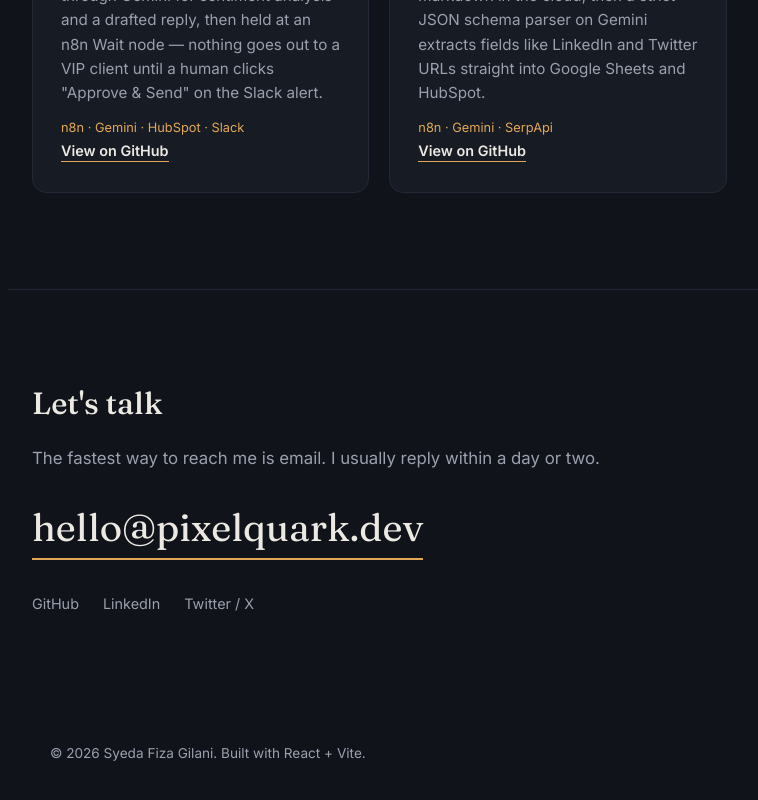
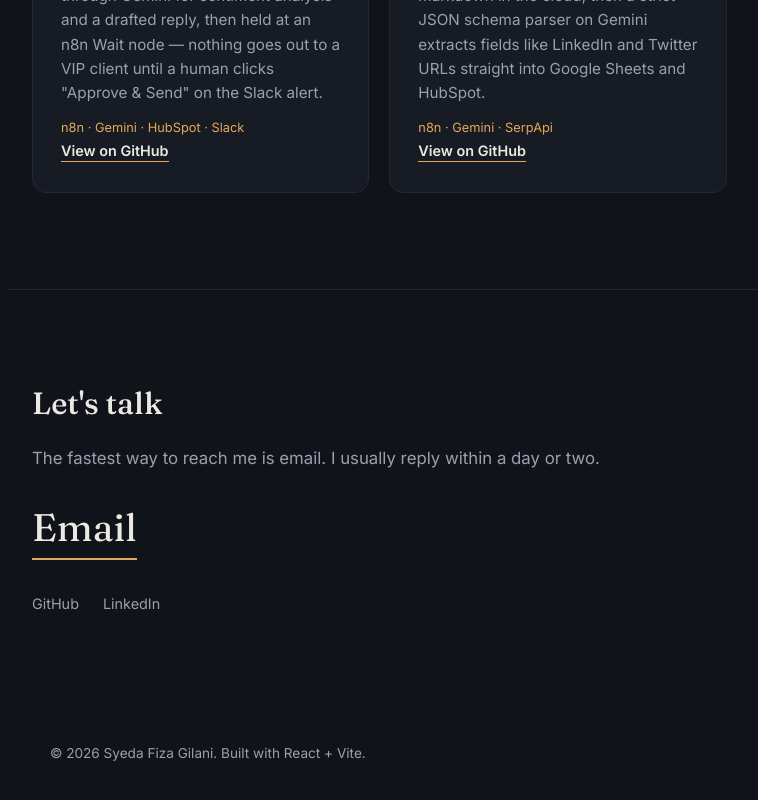
Before and after one commit to Syeda-Fiza-Gilani/Portfolio-React, a React (Vite) app: page / in a window 1280 px wide. Shown: the part 1907-2707 px from the top of the page, without its empty margins (82-840 px from the left). Built offline with nearby package versions, Linux system fonts and the light colour scheme.

Commit message:
Modify Contact component with new contact details
Updated email address and social media links in the Contact component.

```diff
--- a/src/components/Contact.jsx
+++ b/src/components/Contact.jsx
@@ -6,17 +6,16 @@ export default function Contact() {
         The fastest way to reach me is email. I usually reply within a day or two.
       </p>
       {/* Replace with your real email address */}
-      <a className="contact__email" href="mailto:hello@pixelquark.dev">
-        hello@pixelquark.dev
+      <a className="contact__email" href="fizagilani05@gmail.com">
+        Email
       </a>
 
       <div className="contact__socials">
-        <a href="https://github.com/Pixel-Quark" target="_blank" rel="noopener noreferrer">
+        <a href="https://github.com/Syeda-Fiza-Gilani" target="_blank" rel="noopener noreferrer">
           GitHub
         </a>
         {/* Replace these with your real LinkedIn / X profile URLs */}
-        <a href="#" target="_blank" rel="noopener noreferrer">LinkedIn</a>
-        <a href="#" target="_blank" rel="noopener noreferrer">Twitter / X</a>
+        <a href="www.linkedin.com/in/syeda-fiza-gilani-9081aa41b" target="_blank" rel="noopener noreferrer">LinkedIn</a>
       </div>
     </section>
   );
```
